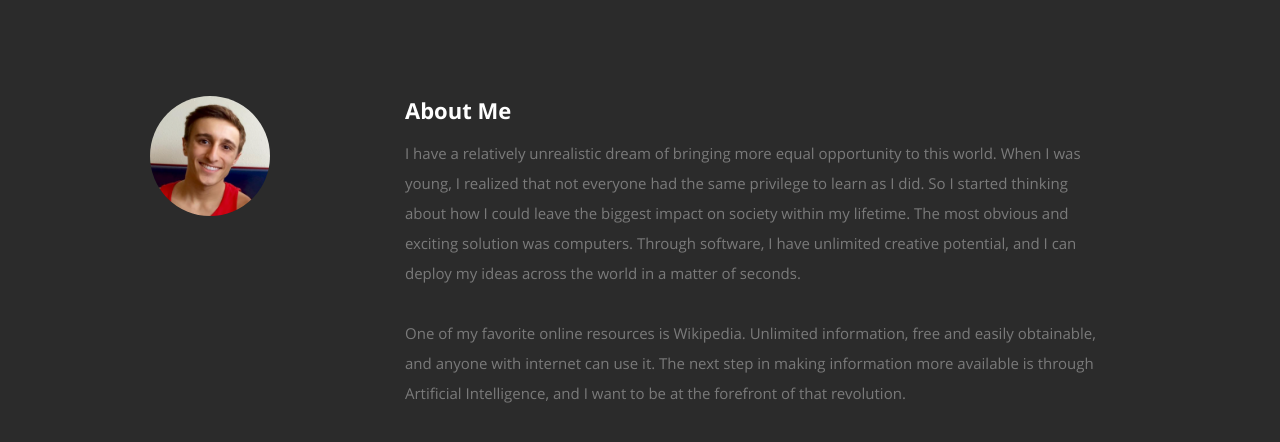
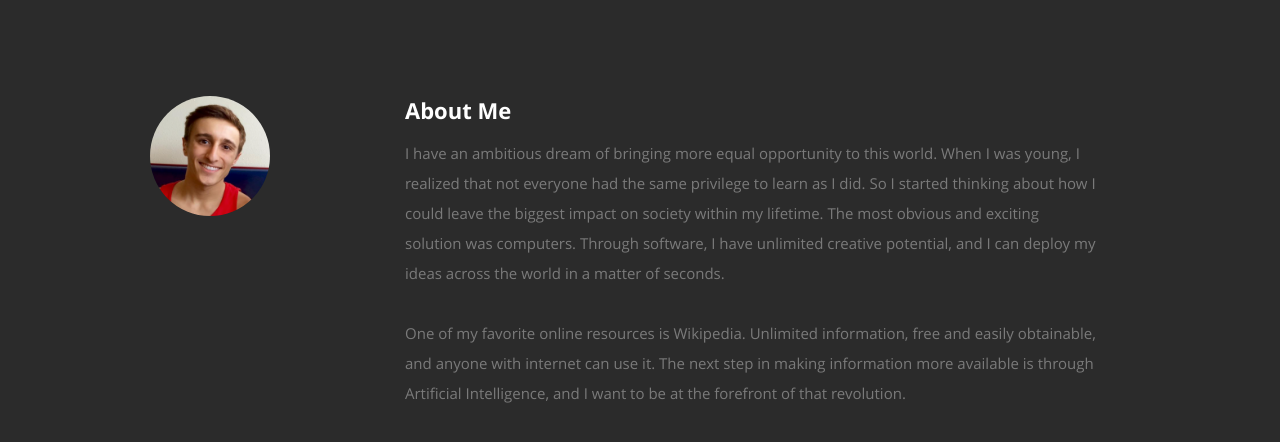
Before and after one commit to awlevin/awlevin.github.io, a plain HTML site: page index.html in a window 1280 px wide. Shown: the part 800-1242 px from the top of the page. Drawn offline with nearby package versions, Linux system fonts and the light colour scheme.

Commit message:
updated resume and homepage content

```diff
--- a/index.html
+++ b/index.html
@@ -94,7 +94,7 @@
 
             <h2>About Me</h2>
 
-            <p>I have a relatively unrealistic dream of bringing more equal opportunity to this world. When I was young, I realized that not everyone had the same privilege to learn as I did. So I started thinking about how I could leave the biggest impact on society within my lifetime. The most obvious and exciting solution was computers. Through software, I have unlimited creative potential, and I can deploy my ideas across the world in a matter of seconds.
+            <p>I have an ambitious dream of bringing more equal opportunity to this world. When I was young, I realized that not everyone had the same privilege to learn as I did. So I started thinking about how I could leave the biggest impact on society within my lifetime. The most obvious and exciting solution was computers. Through software, I have unlimited creative potential, and I can deploy my ideas across the world in a matter of seconds.
             <br><br>One of my favorite online resources is Wikipedia. Unlimited information, free and easily obtainable, and anyone with internet can use it. The next step in making information more available is through Artificial Intelligence, and I want to be at the forefront of that revolution.
             </p>
 
```
Also changed, not shown: 1 other file.
